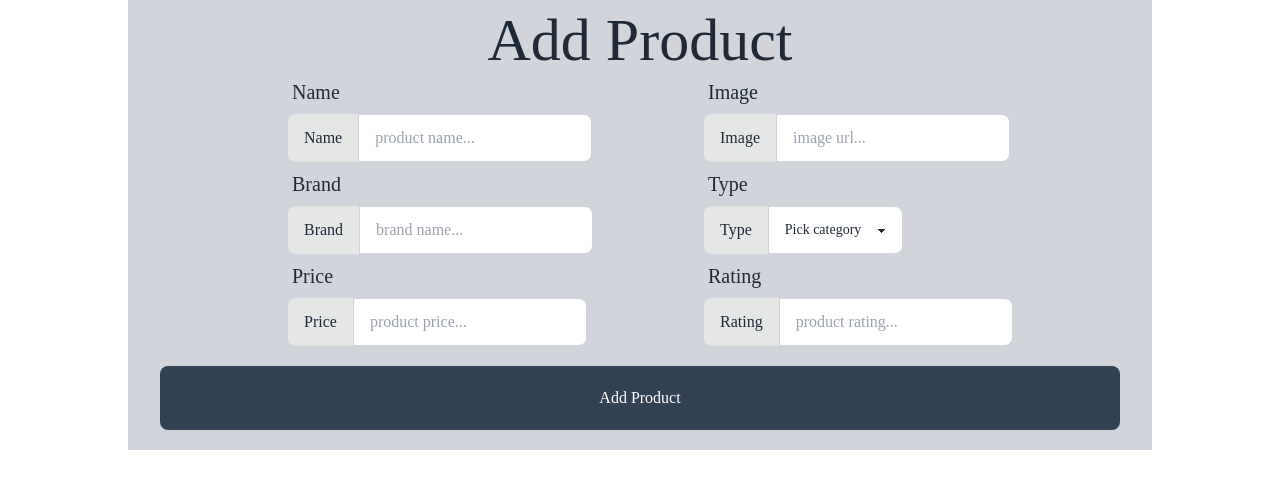
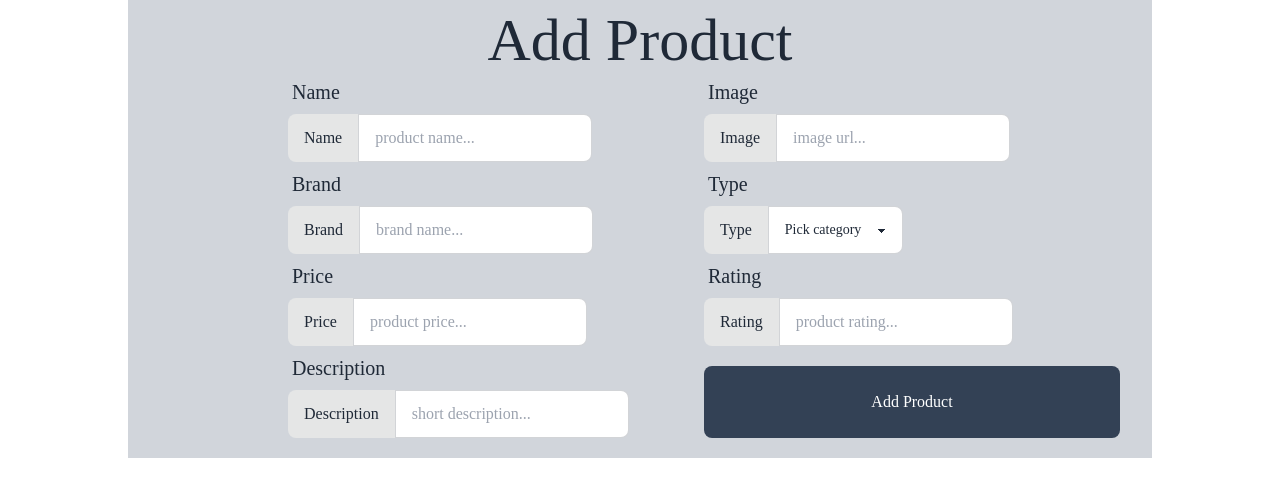
Before and after one commit to junaeddurjoy/brand-shop, a React (Vite) app: page /addProduct in a window 1280 px wide. Shown: the part 166-654 px from the top of the page. Built offline with nearby package versions, Linux system fonts and the light colour scheme.

Commit message:
product create operation added

```diff
--- a/package.json
+++ b/package.json
@@ -18,7 +18,8 @@
     "react-fast-marquee": "^1.6.2",
     "react-icons": "^4.11.0",
     "react-router-dom": "^6.17.0",
-    "sort-by": "^1.2.0"
+    "sort-by": "^1.2.0",
+    "sweetalert2": "^11.7.32"
   },
   "devDependencies": {
     "@types/react": "^18.2.15",
--- a/src/components/Navbar.jsx
+++ b/src/components/Navbar.jsx
@@ -11,29 +11,30 @@ const Navbar = () => {
                     </Link>
                 </div>
                 <div className="grid grid-cols-1 lg:grid-cols-4 justify-center items-center lg:gap-5 mx-3 text-md font-bold">
-
+                    <Link to={'/'}>
                         <div className="hover:bg-gray-300 lg:p-3 w-auto text-center rounded-full">
-                        <Link to={'/'}> Home</Link>
+                            Home
                         </div>
 
-
+                    </Link>
+                    <Link to={'/addProduct'}>
                         <div className="hover:bg-gray-300 lg:p-3 w-auto text-center  rounded-full">
-                        <Link to={'/addProduct'}>Add Product </Link>
+                            Add Product
                         </div>
-
-
+                    </Link>
+                    <Link to={'/addProduct'}>
                         <div className="hover:bg-gray-300 lg:p-3 w-auto text-center  rounded-full">
-                        <Link to={'/addProduct'}> Cart </Link>
+                            Cart
                         </div>
-
-
+                    </Link>
+                    <Link to={'/addProduct'}>
                         <div className="hover:bg-gray-300 lg:p-3 w-auto text-center  rounded-full">
-                        <Link to={'/addProduct'}> Log In</Link>
+                            Log In
                         </div>
-
-                </div>
+                    </Link>
                 </div>
             </div>
+        </div>
 
     );
 };
--- a/src/pages/AddProduct.jsx
+++ b/src/pages/AddProduct.jsx
@@ -1,13 +1,49 @@
 import Footer from "../components/Footer";
 import Navbar from "../components/Navbar";
+import Swal from 'sweetalert2'
 
+// private
 const AddProduct = () => {
+    const handleAddProduct = event => {
+        event.preventDefault();
+
+        const form = event.target;
+        const name = form.name.value;
+        const image = form.image.value;
+        const brand = form.brand.value;
+        const type = form.type.value;
+        const price = form.price.value;
+        const rating = form.rating.value;
+        const description = form.description.value;
+
+        const newProduct = { name, image, brand, type, price, rating, description };
+        console.log(newProduct)
+        fetch('http://localhost:5000/product', {
+            method: 'POST',
+            headers: {
+                'content-type': 'application/json'
+            },
+            body: JSON.stringify(newProduct)
+        })
+        .then(res=> res.json())
+        .then(data => {
+            console.log(data);
+            if(data.insertedId){
+                Swal.fire({
+                    title: 'Success!',
+                    text: 'Product Added Successfully',
+                    icon: 'success',
+                    confirmButtonText: 'Cool'
+                  })
+            }
+        })
+    }
     return (
         <div className="font-pacifico">
             <Navbar></Navbar>
             <div className="py-10 lg:py-5 lg:my-20 lg:mx-32 lg:p-8 bg-gray-300 text-center">
                 <h1 className="text-6xl ">Add Product</h1>
-                <form>
+                <form onSubmit={handleAddProduct}>
                     <div className="grid grid-cols-1 lg:grid-cols-2 lg:ml-32 justify-around">
                         <div className="form-control">
                             <label className="label">
@@ -15,7 +51,7 @@ const AddProduct = () => {
                             </label>
                             <label className="input-group">
                                 <span>Name</span>
-                                <input type="text" placeholder="product name..." className="input input-bordered" />
+                                <input type="text" name="name" placeholder="product name..." className="input input-bordered" />
                             </label>
                         </div>
                         <div className="form-control">
@@ -24,7 +60,7 @@ const AddProduct = () => {
                             </label>
                             <label className="input-group">
                                 <span>Image</span>
-                                <input type="email" placeholder="image url..." className="input input-bordered" />
+                                <input type="text" name="image" placeholder="image url..." className="input input-bordered" />
                             </label>
                         </div>
                         <div className="form-control">
@@ -33,7 +69,7 @@ const AddProduct = () => {
                             </label>
                             <label className="input-group">
                                 <span>Brand</span>
-                                <input type="email" placeholder="brand name..." className="input input-bordered" />
+                                <input type="text" name="brand" placeholder="brand name..." className="input input-bordered" />
                             </label>
                         </div>
                         <div className="form-control">
@@ -42,7 +78,7 @@ const AddProduct = () => {
                             </label>
                             <label className="input-group">
                                 <span>Type</span>
-                                <select className="select select-bordered">
+                                <select name="type" className="select select-bordered">
                                     <option disabled selected>Pick category</option>
                                     <option>Desktop</option>
                                     <option>Phone</option>
@@ -57,7 +93,7 @@ const AddProduct = () => {
                             </label>
                             <label className="input-group">
                                 <span>Price</span>
-                                <input type="email" placeholder="product price..." className="input input-bordered" />
+                                <input type="text" name="price" placeholder="product price..." className="input input-bordered" />
                             </label>
                         </div>
                         <div className="form-control">
@@ -66,13 +102,21 @@ const AddProduct = () => {
                             </label>
                             <label className="input-group">
                                 <span>Rating</span>
-                                <input type="email" placeholder="product rating..." className="input input-bordered" />
+                                <input type="text" name="rating" placeholder="product rating..." className="input input-bordered" />
                             </label>
                         </div>
+                        <div className="form-control ">
+                            <label className="label">
+                                <span className="label-text text-xl">Description</span>
+                            </label>
+                            <label className="input-group">
+                                <span>Description</span>
+                                <input type="text" name="description" placeholder="short description..." className="input input-bordered" />
+                            </label>
+                        </div>
+                        <button  type="submit" className=" bg-slate-700 hover:bg-slate-500 p-5 mt-5 text-white rounded-lg">Add Product</button>
                     </div>
-                    <div className="p-5 mt-5 bg-slate-700 text-white rounded-lg">
-                        <button type="submit" className="">Add Product</button>
-                    </div>
+
                 </form>
             </div>
             <Footer></Footer>
```
Also changed, not shown: 1 other file (tests, documents, lock files or other folders).
